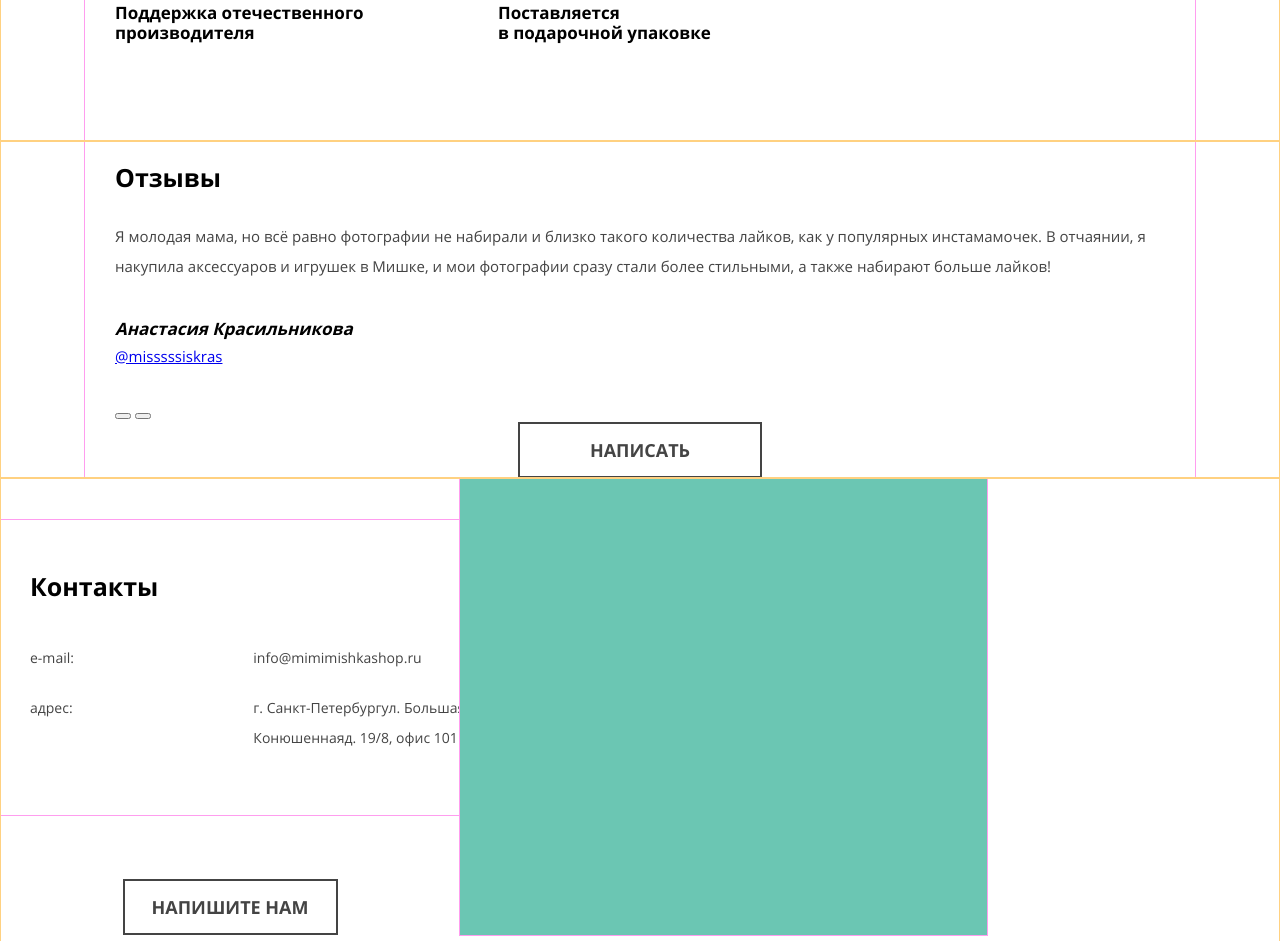
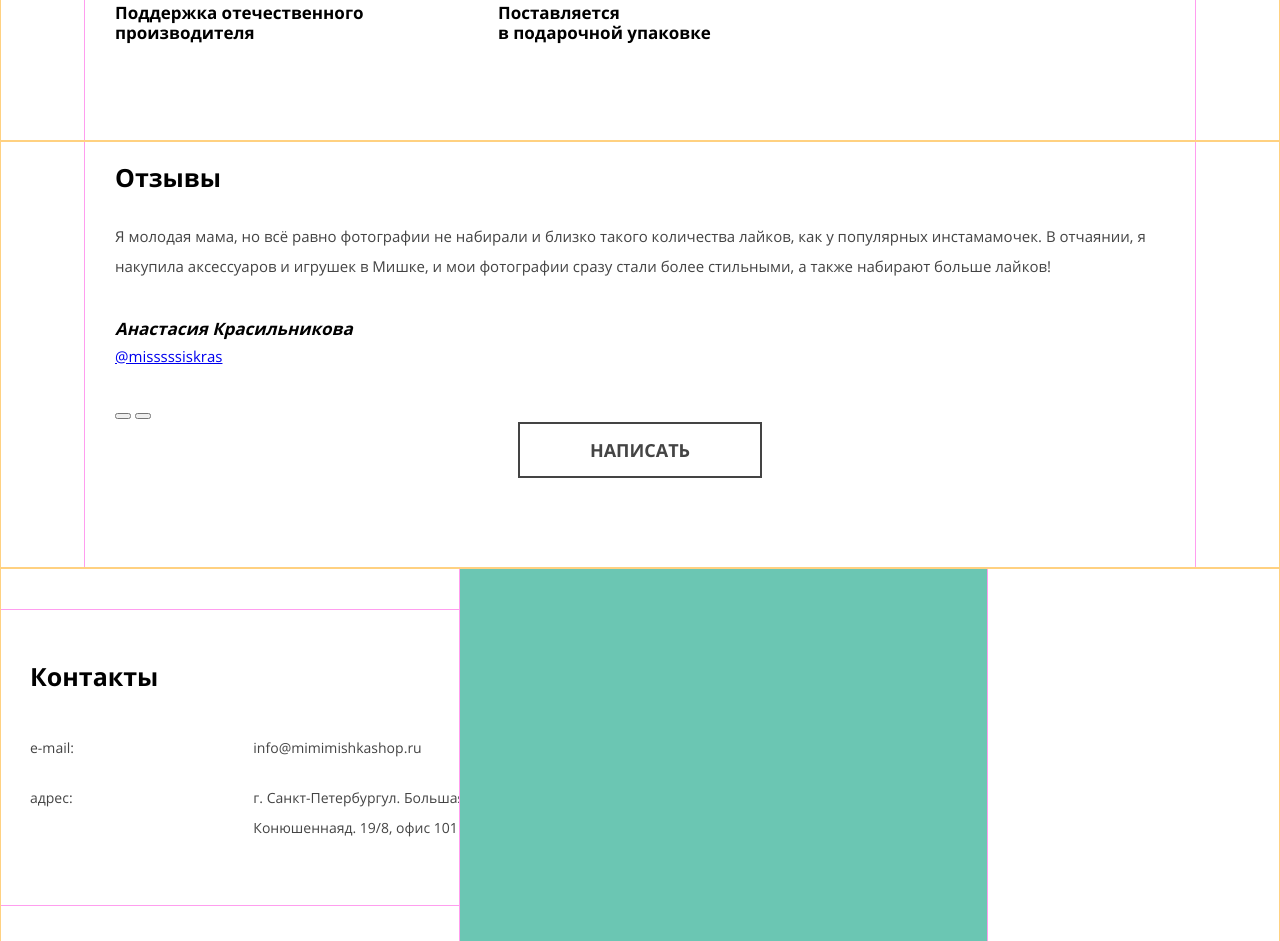
Before and after one commit to Rozzel/105020-mishka-24, a plain HTML site: page source/index.html in a window 1280 px wide. Shown: the part 1430-2371 px from the top of the page. Drawn offline with nearby package versions, Linux system fonts and the light colour scheme; files that its build step writes are made by us from their sources.

```diff
--- a/source/less/components/about.less
+++ b/source/less/components/about.less
@@ -23,7 +23,7 @@
 .about__title {
   .font-text(700; 25px; 30px; @base-color);
   margin-bottom: 28px;
-  width: 100%
+  width: 100%;
 }
 
 .abaut__item {
--- a/source/less/components/catalog.less
+++ b/source/less/components/catalog.less
@@ -5,8 +5,8 @@
 }
 
 .catalog__wrapper {
+  .mobile-width();
   padding-top: 30px;
-  .mobile-width();
 
   @media (min-width: @tablet-width) {
     width: @tablet-size;
--- a/source/less/components/reviews.less
+++ b/source/less/components/reviews.less
@@ -8,6 +8,7 @@
   display: flex;
   flex-direction: column;
   .mobile-width();
+  padding-bottom: 90px;
 
   @media (min-width: @tablet-width) {
     width: @tablet-size;
```
